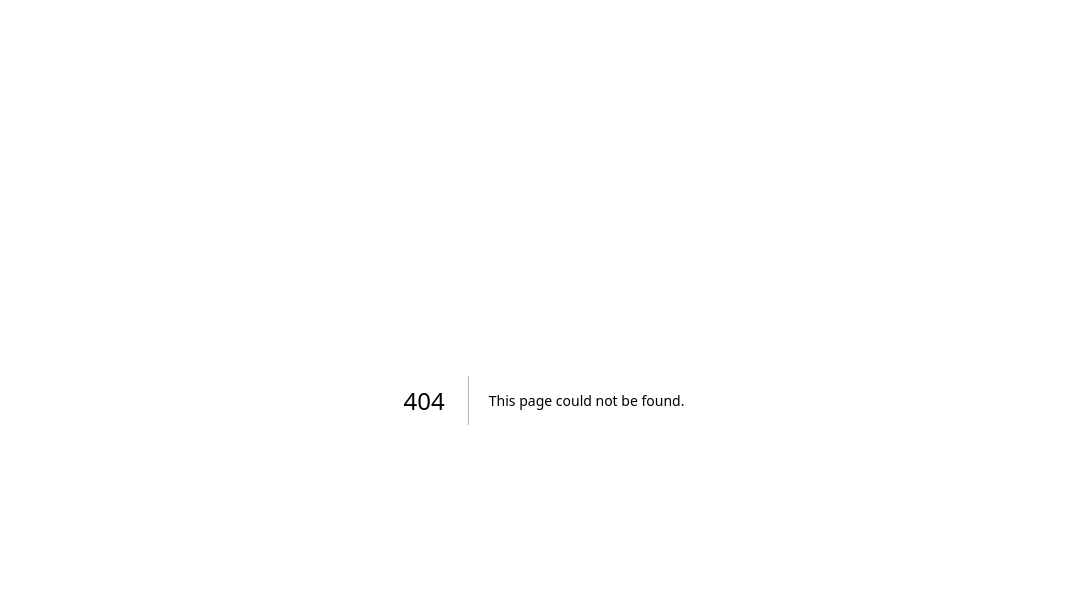
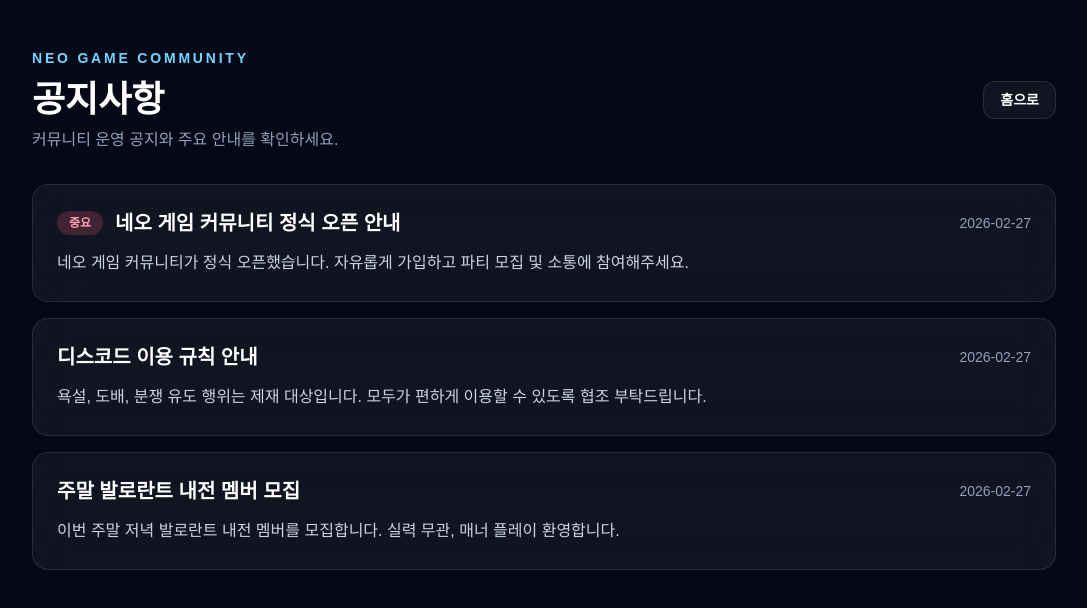
Before and after one commit to NEO7459/neo-game-community, a Next.js app: page /notice in a window 1280 px wide. Before the commit this address had no page. Shown: the top 608 px of the page, without its empty margins (96-1183 px from the left). Built offline with nearby package versions, Linux system fonts and the light colour scheme.

Commit message:
add notice page

```diff
--- /dev/null
+++ b/app/notice/page.tsx
@@ -0,0 +1,78 @@
+import Link from "next/link";
+
+const notices = [
+  {
+    id: 1,
+    title: "네오 게임 커뮤니티 정식 오픈 안내",
+    date: "2026-02-27",
+    content:
+      "네오 게임 커뮤니티가 정식 오픈했습니다. 자유롭게 가입하고 파티 모집 및 소통에 참여해주세요.",
+    important: true,
+  },
+  {
+    id: 2,
+    title: "디스코드 이용 규칙 안내",
+    date: "2026-02-27",
+    content:
+      "욕설, 도배, 분쟁 유도 행위는 제재 대상입니다. 모두가 편하게 이용할 수 있도록 협조 부탁드립니다.",
+    important: false,
+  },
+  {
+    id: 3,
+    title: "주말 발로란트 내전 멤버 모집",
+    date: "2026-02-27",
+    content:
+      "이번 주말 저녁 발로란트 내전 멤버를 모집합니다. 실력 무관, 매너 플레이 환영합니다.",
+    important: false,
+  },
+];
+
+export default function NoticePage() {
+  return (
+    <main className="min-h-screen bg-[#050816] px-6 py-12 text-white">
+      <div className="mx-auto max-w-5xl">
+        <div className="mb-8 flex items-center justify-between">
+          <div>
+            <p className="text-sm font-semibold tracking-[0.2em] text-sky-300">
+              NEO GAME COMMUNITY
+            </p>
+            <h1 className="mt-3 text-4xl font-black">공지사항</h1>
+            <p className="mt-2 text-slate-400">
+              커뮤니티 운영 공지와 주요 안내를 확인하세요.
+            </p>
+          </div>
+
+          <Link
+            href="/"
+            className="rounded-xl border border-white/10 bg-white/5 px-4 py-2 text-sm font-semibold text-white transition hover:bg-white/10"
+          >
+            홈으로
+          </Link>
+        </div>
+
+        <div className="space-y-4">
+          {notices.map((notice) => (
+            <article
+              key={notice.id}
+              className="rounded-2xl border border-white/10 bg-white/5 p-6 backdrop-blur-xl"
+            >
+              <div className="mb-3 flex items-center justify-between gap-4">
+                <div className="flex items-center gap-3">
+                  {notice.important && (
+                    <span className="rounded-full bg-rose-400/20 px-3 py-1 text-xs font-bold text-rose-300">
+                      중요
+                    </span>
+                  )}
+                  <h2 className="text-xl font-bold">{notice.title}</h2>
+                </div>
+                <span className="text-sm text-slate-400">{notice.date}</span>
+              </div>
+
+              <p className="leading-7 text-slate-300">{notice.content}</p>
+            </article>
+          ))}
+        </div>
+      </div>
+    </main>
+  );
+}
--- a/app/page.tsx
+++ b/app/page.tsx
@@ -55,9 +55,12 @@ export default function Home() {
           <a href="#" className="text-sm font-medium text-slate-300 transition hover:text-sky-300">
             홈
           </a>
-          <a href="#" className="text-sm font-medium text-slate-300 transition hover:text-sky-300">
-            공지사항
-          </a>
+          <Link
+            href="/notice"
+            className="text-sm font-medium text-slate-300 transition hover:text-sky-300"
+          >
+           공지사항
+          </Link>
           <a href="#" className="text-sm font-medium text-slate-300 transition hover:text-sky-300">
             파티 모집
           </a>
```
